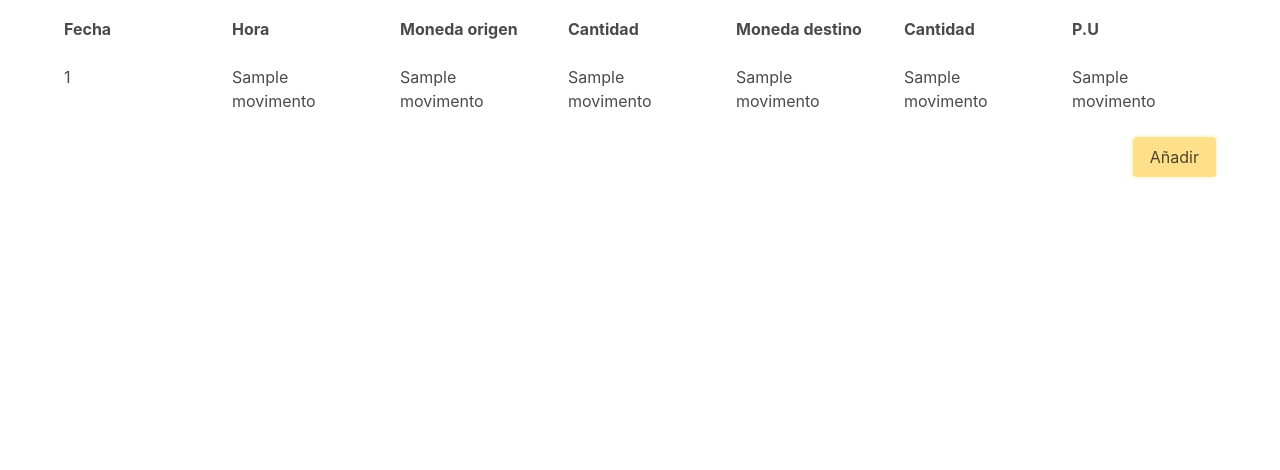
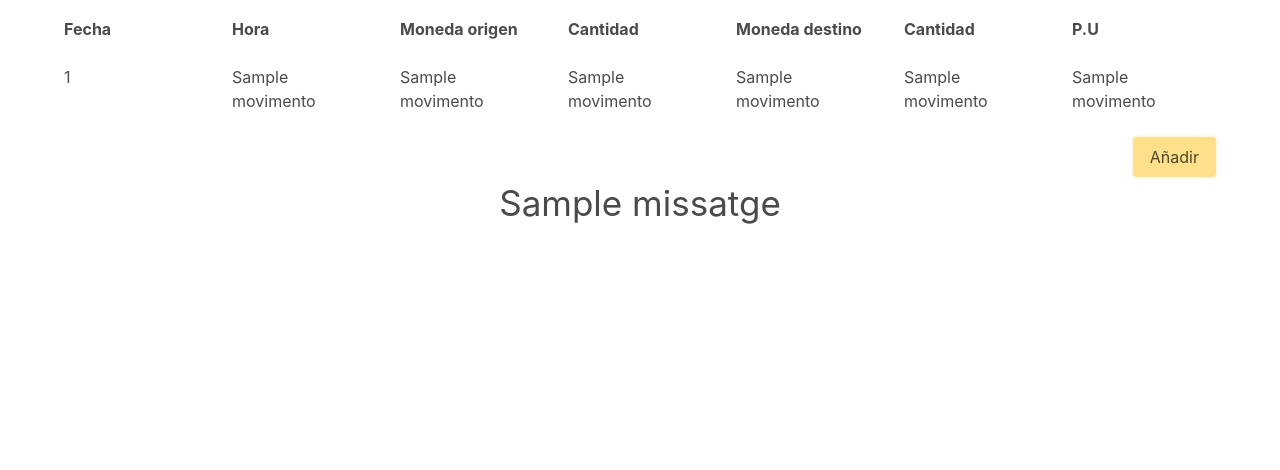
Before and after one commit to AidaQ27/Projecte_Final, a Flask app: template balance/templates/principal.html in a window 1280 px wide. Shown: the part 224-694 px from the top of the page. Run offline with Flask 2, Linux system fonts and the light colour scheme; the template is opened without the code that fills it: most values are stand-ins (such as "Sample title", 1, 10 or a date in 2020).

Commit message:
ultimas pruebas

```diff
--- a/balance/templates/principal.html
+++ b/balance/templates/principal.html
@@ -102,4 +102,16 @@
             <p class="accions">
                 <a href='/purchase' class="button is-warning is-focused">Añadir</a>
             </p>
+
+
+            {% if missatge %}
+            <section class="errors">
+                <div class="error">
+                    <ul>
+                        <li class="error-miss">{{ missatge }}</li>
+                    </ul>
+                </div>
+            </section>
+            {% endif %}
+
 {% endblock%}
```
